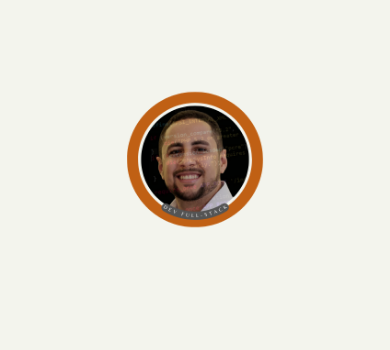
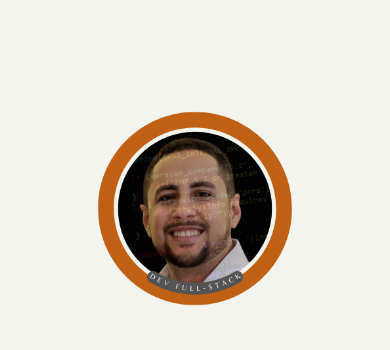
Before and after one commit to leandrocs22/portifolio-completo, a plain HTML site: page index.html in a window 390 px wide. Shown: the part 67-417 px from the top of the page. Drawn offline with nearby package versions, Linux system fonts and the light colour scheme.

Commit message:
Ajustes na exibição mobile

```diff
--- a/styles/style.css
+++ b/styles/style.css
@@ -180,8 +180,8 @@ body {
     .apresentacao__imagem_curriculo {
         order: -1;         /* move imagem para o topo dentro da seção */
         position: static;  /* remove sticky */
-        width: 70%;
-        max-width: 350px;
+        width: 100%;         /* ocupa largura total */
+        max-width: 500px;    /* controla limite em celulares grandes */
         transform: none;
         margin: 20px auto 0;
         display: block;
```
